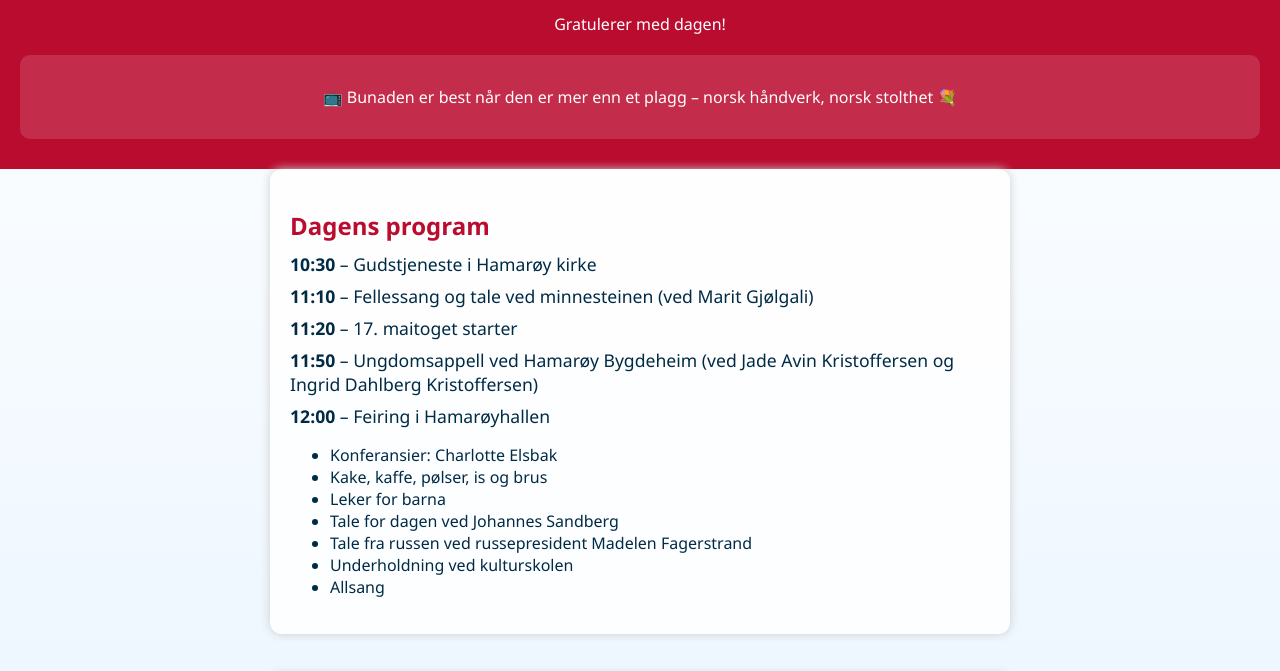
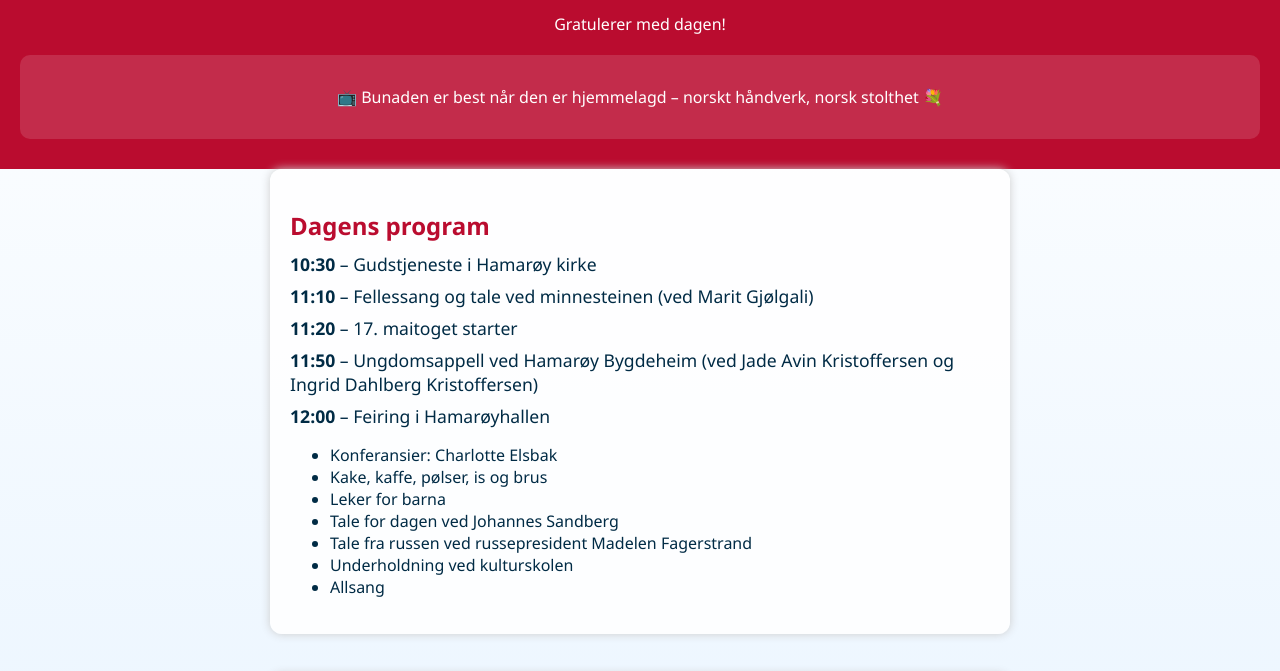
Before and after one commit to namisimo/oppeid, a plain HTML site: page index.html in a window 1280 px wide. Shown: the part 98-769 px from the top of the page. Drawn offline with Linux system fonts and the light colour scheme.

Commit message:
Update index.html

```diff
--- a/index.html
+++ b/index.html
@@ -97,7 +97,7 @@
     <h1>🇳🇴 17. Mai-feiring på Oppeid 🇳🇴</h1>
     <p>Gratulerer med dagen!</p>
     <div class="videobox">
-      <p>📺 Bunaden er best når den er mer enn et plagg – norsk håndverk, norsk stolthet 💐</p>
+      <p>📺 Bunaden er best når den er hjemmelagd – norskt håndverk, norsk stolthet 💐</p>
       <div class="fb-video"
         data-href="https://www.facebook.com/watch/?v=1158949076034416"
         data-width="500"
```
